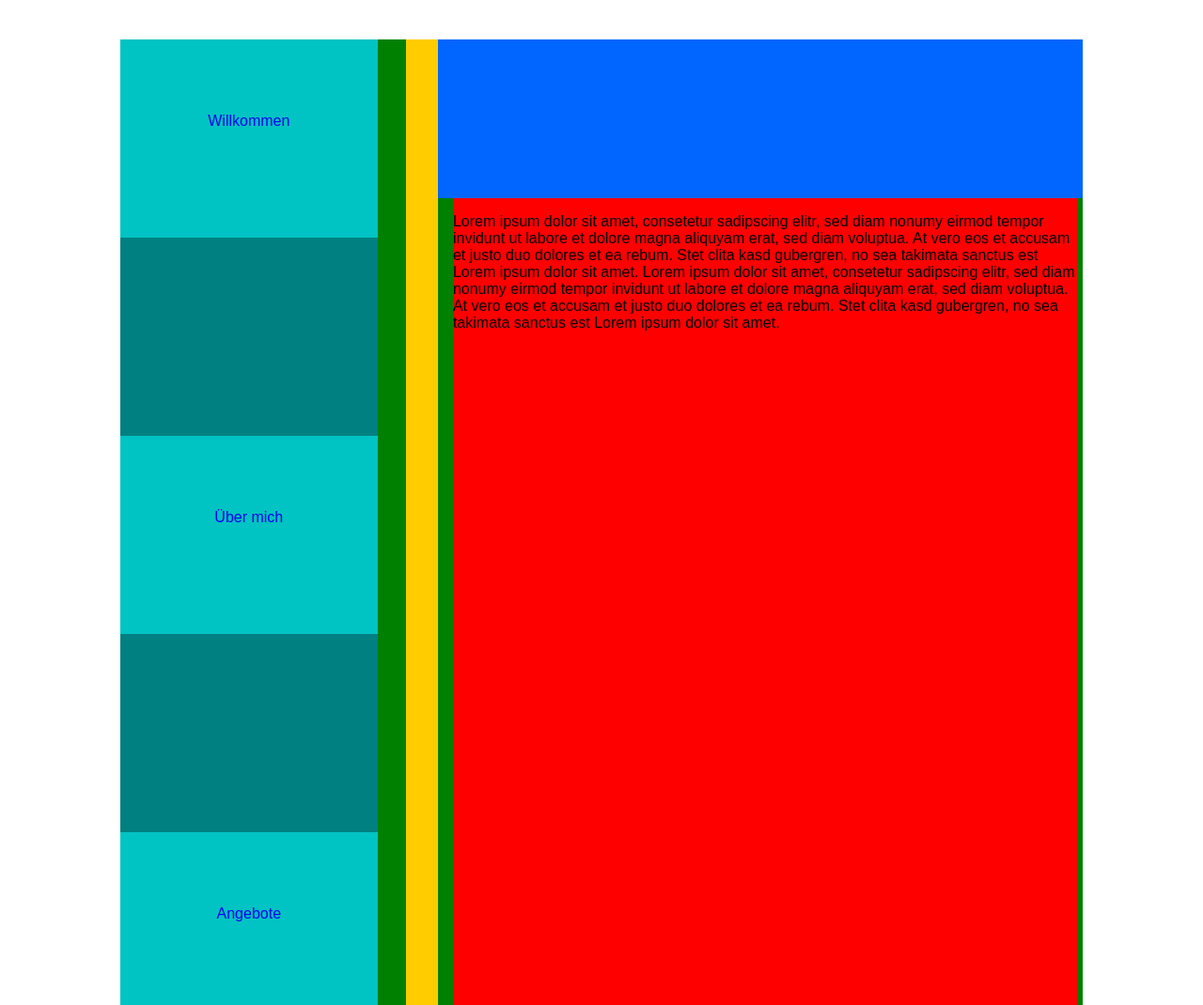
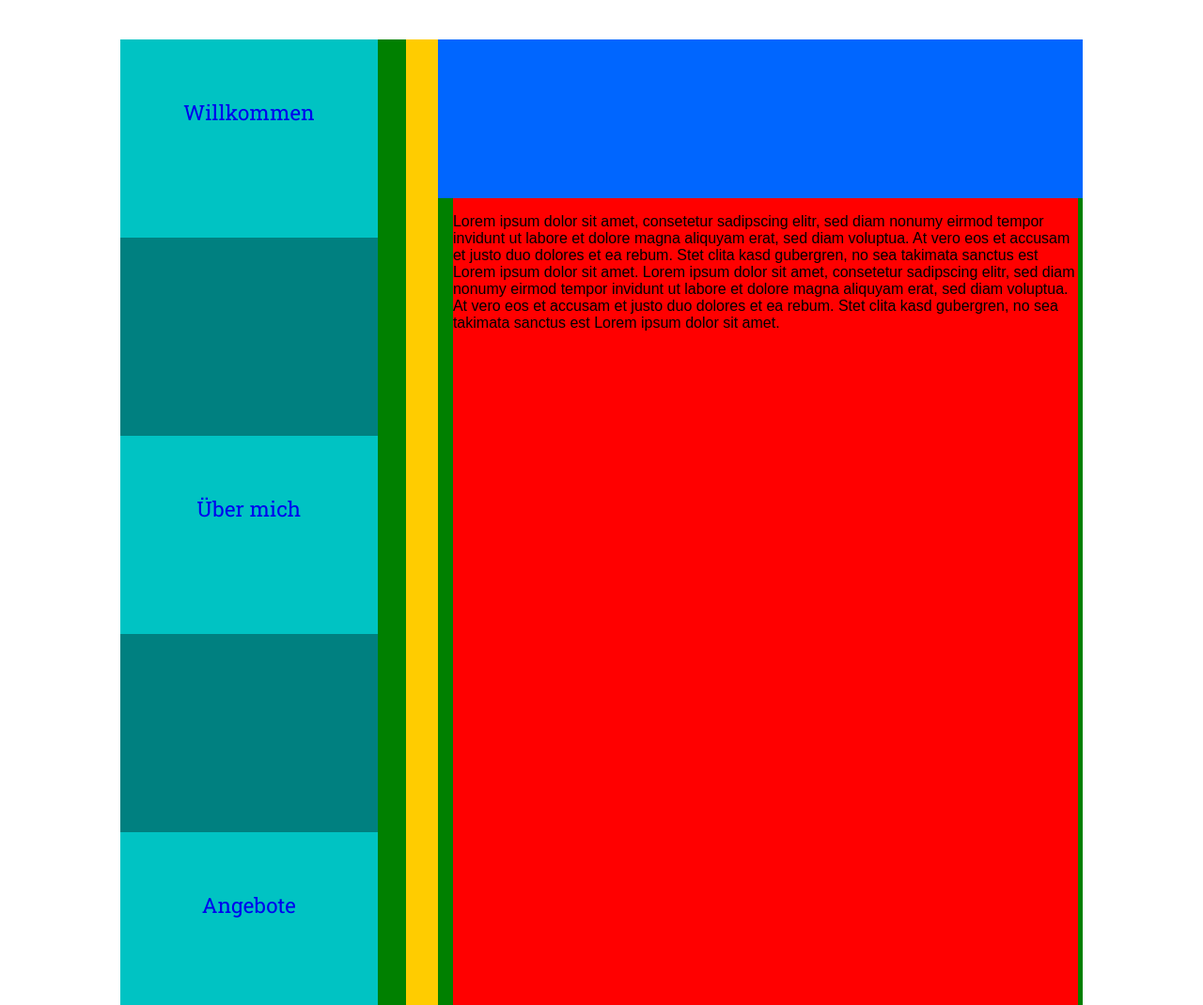
Before and after one commit to pascal-codecat/pascal-codecat.github.io, a Jekyll site: the page built from index.html, in a window 1280 px wide. Shown: the part 296-1366 px from the top of the page at 94% size. Built offline with Jekyll 4.4.1, drawn with Linux system fonts in a browser that asks for light colours.

```diff
--- a/_layouts/default.html
+++ b/_layouts/default.html
@@ -13,6 +13,7 @@
         <script src="js/vendor/modernizr-2.8.3.min.js"></script>
         <link rel="stylesheet" href="css/normalize.css">
         <link rel="stylesheet" href="css/main.css">
+        <link href="https://fonts.googleapis.com/css?family=Roboto+Slab" rel="stylesheet">
     </head>
     <body>
         <!--[if lt IE 8]>
--- a/css/main.scss
+++ b/css/main.scss
@@ -76,9 +76,11 @@
 }
 
 .nav-list a{
+	font-size: 140%;
+	font-family: 'Roboto Slab', serif;
 	position: relative;
 	text-decoration: none;
-	top: 37%;
+	top: 30%;
 }
 
 .willkommen-l{
--- a/js/main.js
+++ b/js/main.js
@@ -0,0 +1,17 @@
+
+$(document).ready(function(){
+
+
+// START SMOOTH SCROLLING
+
+$('a[href^=#]').on('click', function(e){
+  var href = $(this).attr('href');
+  $('html, body').animate({
+    scrollTop:$(href).offset().top
+  },'slow');
+  e.preventDefault();
+});
+
+// END SMOOTH SCROLLING
+
+});
```
